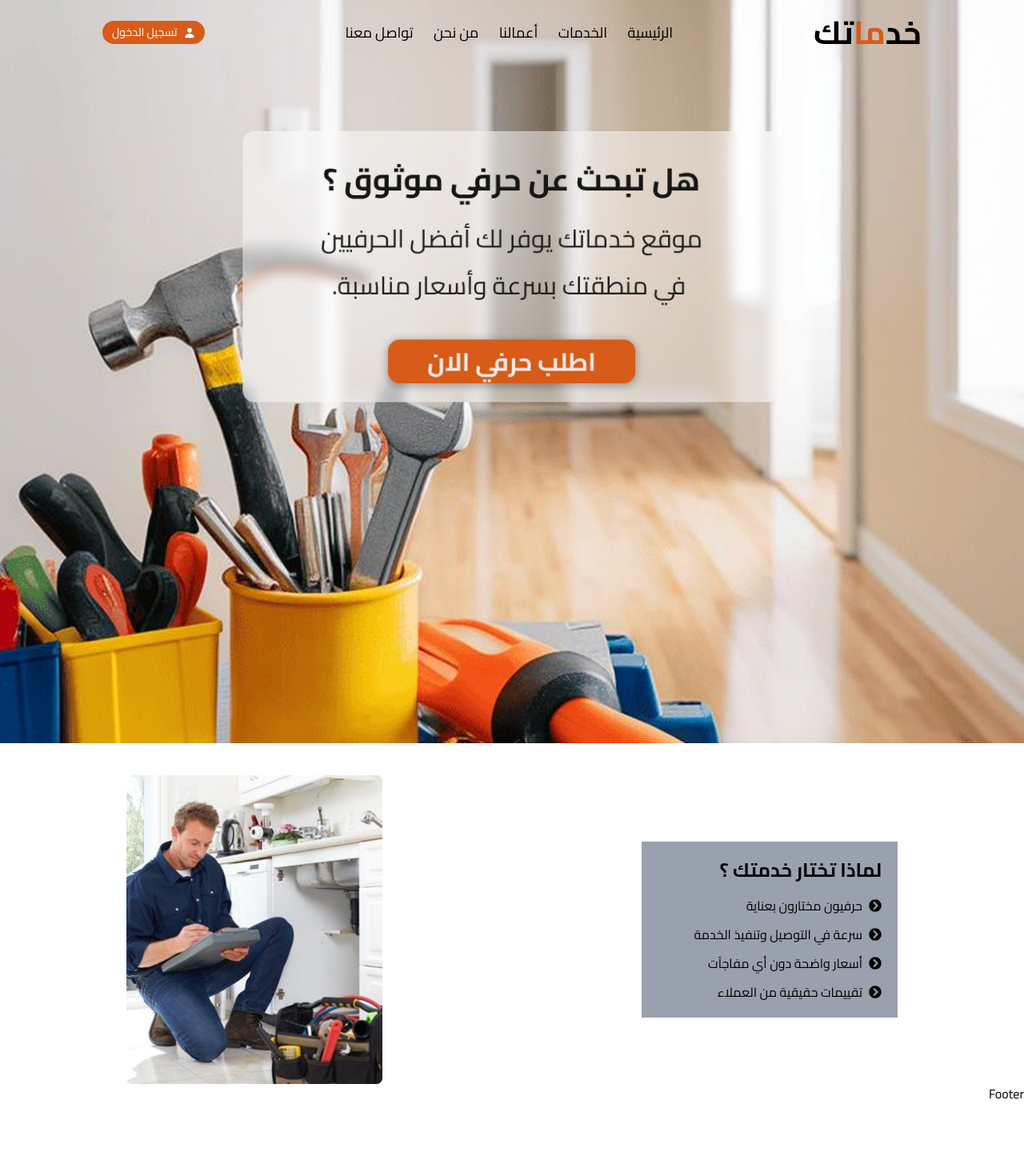
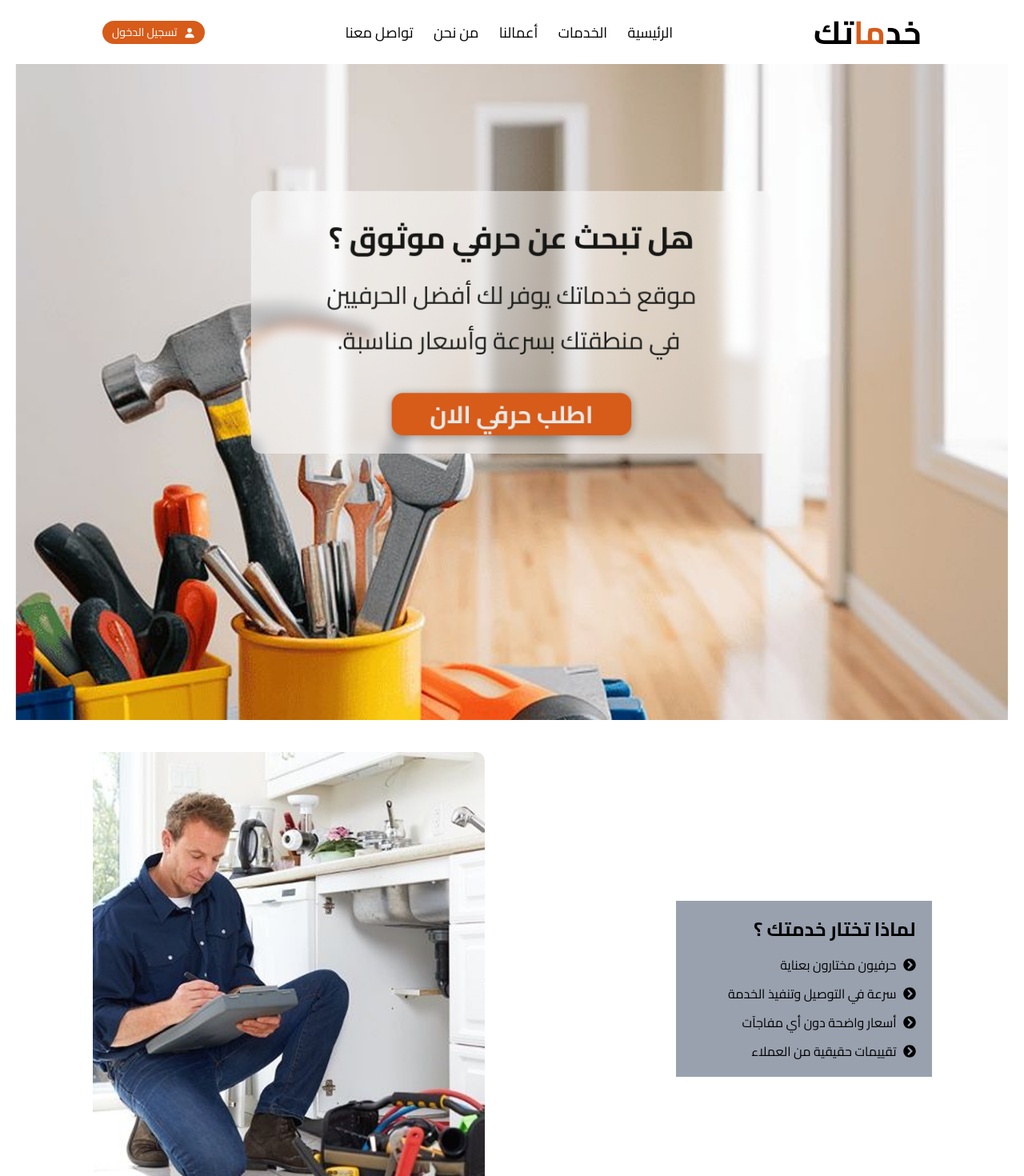
Before and after one commit to NorhanGamalY/khadamatak, a React (Vite) app: page / in a window 1280 px wide. Shown: the top 1470 px of the page at 80% size. Before the commit the page ends 1382 px from the top, so only its background shows below. Built offline with nearby package versions, Linux system fonts and the light colour scheme.

Commit message:
edit in styling

```diff
--- a/src/pages/public/Landing.jsx
+++ b/src/pages/public/Landing.jsx
@@ -3,18 +3,21 @@ import { FaChevronCircleRight } from "react-icons/fa";
 
 export default function Landing() {
   return (
-    <div className="w-full">
+    <div className="w-full min-h-screen flex flex-col">
       {/* الصورة */}
-      <div className="w-full">
+      <div className="w-full relative overflow-hidden h-[900px]  ">
         <img
           src="/landing.png"
           alt="Landing"
-          className="w-full h-auto object-cover"
+          className="absolute top-1/2 left-1/2
+-translate-x-1/2 -translate-y-1/2
+ object-cover my-20 h-full  "
         />
       </div>
 
       {/* السكشن */}
-      <div className="flex flex-col lg:flex-row justify-around items-center px-4 mt-10 gap-10">
+      <div className="flex flex-col lg:flex-row justify-around items-center px-4 mt-10 gap-10 "
+>
         {/* العمود الأول */}
         <div className="w-[320px] bg-gray-400 rounded-3 p-5">
           <h1 className="text-2xl font-bold mb-4">لماذا تختار خدمتك ؟</h1>
@@ -43,8 +46,8 @@ export default function Landing() {
         </div>
 
 
-        <div className="w-[320px]">
-          <img src="/landinggg.png" className="w-full h-auto" alt="Frame" />
+        <div className="w-[490px] h-full">
+          <img src="/landinggg.png" className="w-full h-full object-cover" alt="Frame" />
         </div>
 
 
```
